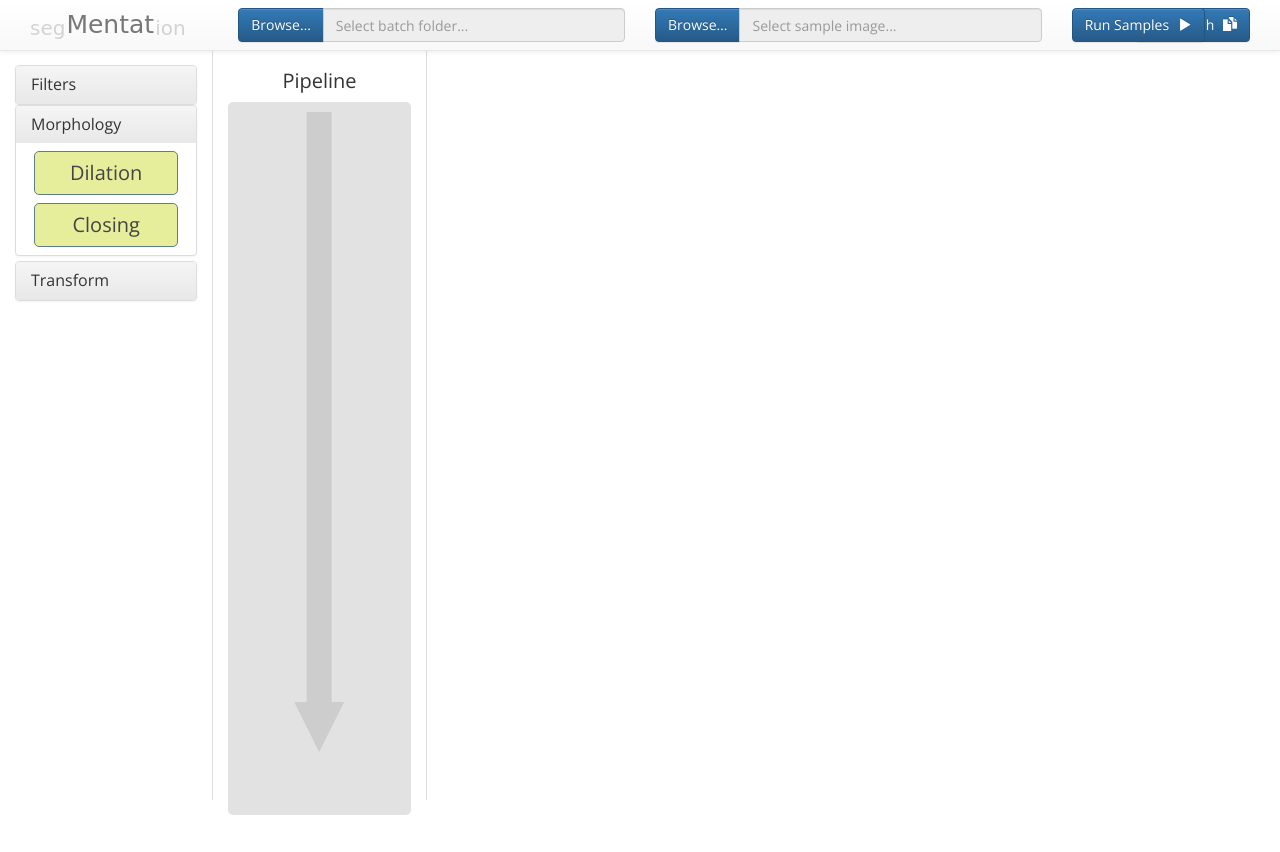
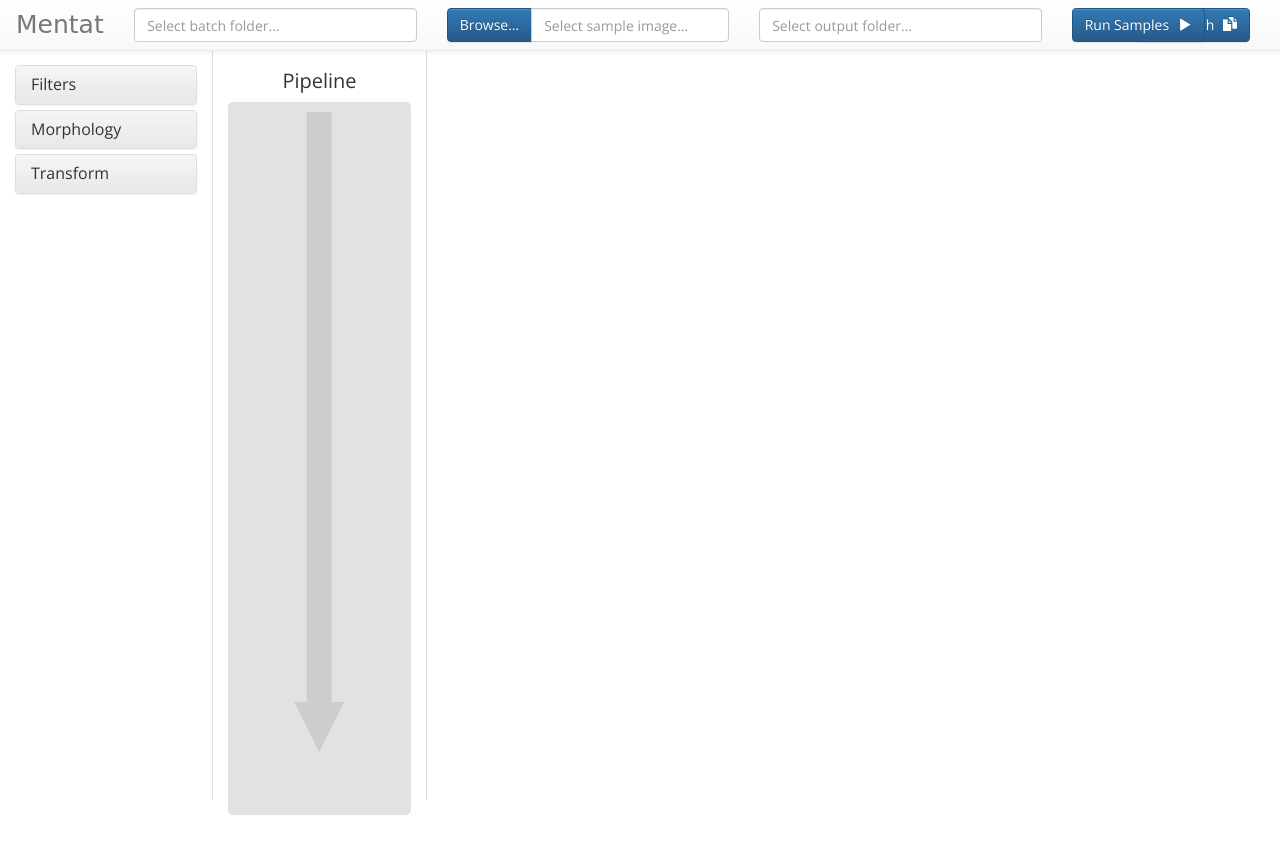
Before and after one commit to pientars/segmentation_explorer, a Flask app: page / in a window 1280 px wide. Run offline with Flask 2, Linux system fonts and the light colour scheme; some libraries are stand-ins or nearby versions; some web fonts are replaced.

Commit message:
update inputs for folders

```diff
--- a/static/js/gui.js
+++ b/static/js/gui.js
@@ -1,7 +1,9 @@
 var params = {},
     c_params = 0,
-    files = ['C:\\Users\\Hitchens\\Documents\\mentat_data\\buildings.jpg'],
-    out_dir = 'C:\\Users\\Hitchens\\Documents\\mentat_data\\test'
+    files = [],
+    out_dir = '',
+    input_dir = '',
+    sample_image = ''
 
 $(document).on('change', ':file', function() {
   var input = $(this),
@@ -64,6 +66,7 @@ $(document).ready( function() {
     .attr('marker-end', 'url(#arrow)')
     .style('stroke-width', '25')
     .style('stroke', '#e0e0e0');
+
   $('#run-button').on('click', run_samples )
 });
 
@@ -79,7 +82,24 @@ function on_drop(el){
   c_params += 1
 }
 
+function run_batch(d){
+
+}
+
+
 function run_samples(d){
+  input_dir = $('#input-dir-input').val();
+  if (input_dir.length === 0) {
+    alert('Enter a batch directory.');
+    return false;
+  }
+  // out_dir = $('#output-dir-input').val();
+  // if (out_dir.length === 0) {
+  //   alert('Enter an output directory.');
+  //   return false;
+  // }
+  sample_image = $('#sample-input').val();
+  files = [input_dir+sample_image]
   var trilden = [];
   $('#pipeline-inner-tray > div > h1.kernel-label').contents().each(function(d){
     trilden.push({
--- a/templates/index.html
+++ b/templates/index.html
@@ -19,31 +19,31 @@
   <nav class="navbar navbar-default navbar-fixed-top" id="main-nav">
     <div class="container-fluid">
       <!-- Brand and toggle get grouped for better mobile display -->
-      <div class="col-sm-2 ">
+      <div class="col-sm-1">
         <div class="navbar-header">
-        <a class="title-light navbar-brand">seg</a>
+        <!-- <a class="title-light navbar-brand">seg</a> -->
         <a class="navbar-brand" id="title-text" href="#">Mentat</a>
-        <a class="title-light navbar-brand">ion</a>
+        <!-- <a class="title-light navbar-brand">ion</a> -->
         </div>
       </div>
-      <div class="col-sm-4">
+      <div class="col-sm-3">
+        <div class="file-input">
+          <input type="text" class="form-control" id="input-dir-input" placeholder="Select batch folder...">
+        </div>
+      </div>
+      <div class="col-sm-3">
         <div class="input-group file-input">
           <label class="input-group-btn">
             <span class="btn btn-primary">
-            Browse&hellip; <input type="file" style="display: none;"  multiple>
+              Browse&hellip; <input type="file" style="display: none;" multiple>
             </span>
           </label>
-          <input type="text" class="form-control" placeholder="Select batch folder..." readonly>
+          <input type="text" class="form-control" id="sample-input" placeholder="Select sample image...">
         </div>
       </div>
-      <div class="col-sm-4">
-        <div class="input-group file-input">
-          <label class="input-group-btn">
-          <span class="btn btn-primary">
-            Browse&hellip; <input type="file" style="display: none;"  multiple>
-          </span>
-          </label>
-          <input type="text" class="form-control" placeholder="Select sample image..." readonly>
+      <div class="col-sm-3">
+        <div class="file-input">
+          <input type="text" class="form-control" id="output-dir-input" placeholder="Select output folder...">
         </div>
       </div>
       <div class="col-sm-2" id="run-button-menu">
@@ -88,7 +88,6 @@
                 <a data-toggle="collapse" data-parent="#accordion" href="#collapse1">Filters</a>
               </h4>
             </div>
-          </div>
             <div id="collapse1" class="panel-collapse collapse">
               <div class="kernel-subtray  kernel-filter">
                 <h1 class="kernel-label">Gaussian</h1>
@@ -97,13 +96,15 @@
                 <h1 class="kernel-label">todo</h1>
               </div>
             </div>
+          </div>
+
           <div class="panel panel-default">
             <div class="panel-heading">
               <h4 class="panel-title">
                 <a data-toggle="collapse" data-parent="#accordion" href="#collapse2">Morphology</a>
               </h4>
             </div>
-            <div id="collapse2" class="panel-collapse collapse in">
+            <div id="collapse2" class="panel-collapse collapse">
               <div class="kernel-subtray kernel-morphology">
                 <h1 class="kernel-label">Dilation</h1>
               </div>
@@ -112,6 +113,7 @@
               </div>
             </div>
           </div><!-- panel -->
+
           <div class="panel panel-default">
             <div class="panel-heading">
               <h4 class="panel-title">
@@ -122,6 +124,7 @@
               <div class="panel-body">TODO</div>
             </div>
           </div><!-- panel -->
+
         </div> <!-- accordion -->
       </div>
     </div>
```
Lines whose indentation alone changed are shown as unchanged.
